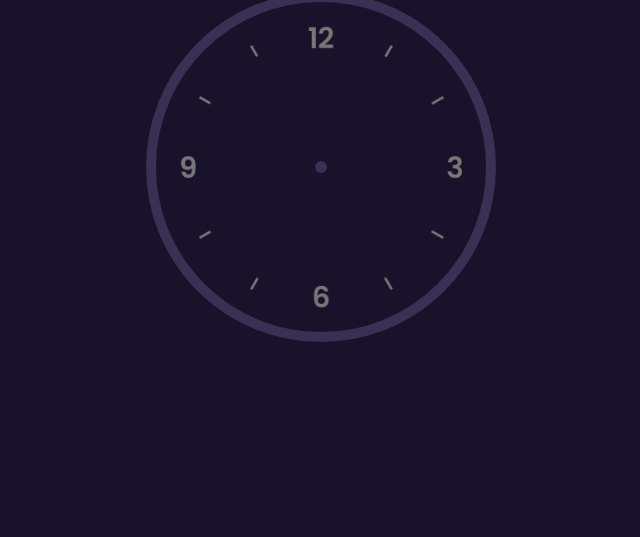
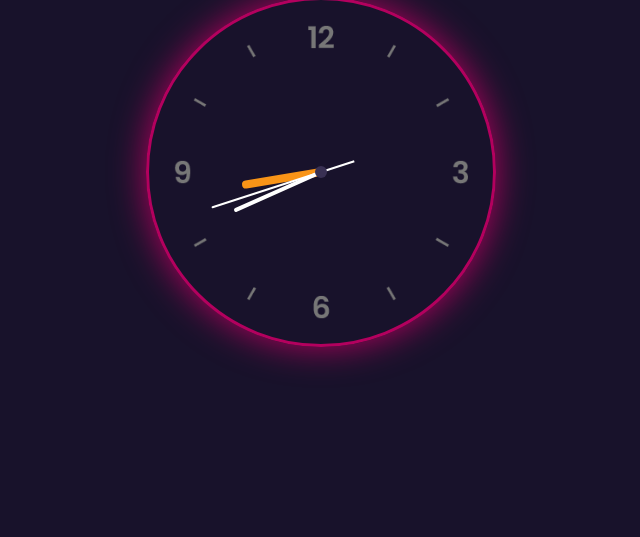
Before and after one commit to rasidinnbugda/analog-clock, a plain HTML site: page index.html in a window 1280 px wide. Shown: the part 263-800 px from the top of the page, without its empty margins (319-959 px from the left). Drawn offline with Linux system fonts and the light colour scheme.

Commit message:
Clock Completed

```diff
--- a/css/style.css
+++ b/css/style.css
@@ -19,7 +19,7 @@ body {
 
 h1 {
     color: #AD7BE9;
-    padding-bottom: 20px;
+    padding-bottom: 30px;
 }
 
 .clock {
@@ -30,7 +30,8 @@ h1 {
     justify-content: center;
     background-image: url(../img/clock.png);
     background-size: cover;
-    border: 10px solid #393053;
+    border: 3px solid #B3005E;
+    box-shadow: 0 0 35px #B3005E;
     border-radius: 50%;
 }
 
@@ -52,24 +53,48 @@ h1 {
 
 .clock .hours .hour-hand {
     display: flex;
-    align-items: center;
     justify-content: center;
     width: 160px;
     height: 160px;
 }
 
-.clock .hours .minute-hand {
+.clock .minutes .minute-hand {
     display: flex;
-    align-items: center;
     justify-content: center;
     width: 190px;
     height: 190px;
 }
 
-.clock .hours .second-hand {
+.clock .seconds .second-hand {
     display: flex;
-    align-items: center;
     justify-content: center;
     width: 230px;
     height: 230px;
 }
+
+.clock .hours .hour-hand::before {
+    content: '';
+    width: 8px;
+    height: 80px;
+    background-color: #F99417;
+    z-index: 10;
+    border-radius: 6px 6px 0 0;
+}
+
+.clock .minutes .minute-hand::before {
+    content: '';
+    width: 4px;
+    height: 100px;
+    background-color: #fff;
+    z-index: 11;
+    border-radius: 6px 6px 0 0;
+}
+
+.clock .seconds .second-hand::before {
+    content: '';
+    width: 2px;
+    height: 150px;
+    background-color: #fff;
+    z-index: 12;
+    border-radius: 6px 6px 0 0;
+}
--- a/js/script.js
+++ b/js/script.js
@@ -0,0 +1,15 @@
+const deg = 6;
+const hr = document.querySelector('#hour-hand');
+const mn = document.querySelector('#minute-hand');
+const sc = document.querySelector('#second-hand');
+
+setInterval(() => {
+    let day = new Date();
+    let hh = day.getHours() * 30;
+    let mm = day.getMinutes() * deg;
+    let ss = day.getSeconds() * deg;
+
+    hr.style.transform =  `rotateZ(${(hh)+(mm/12)}deg)`;
+    mn.style.transform =  `rotateZ(${mm}deg)`;
+    sc.style.transform =  `rotateZ(${ss}deg)`;
+})
```
